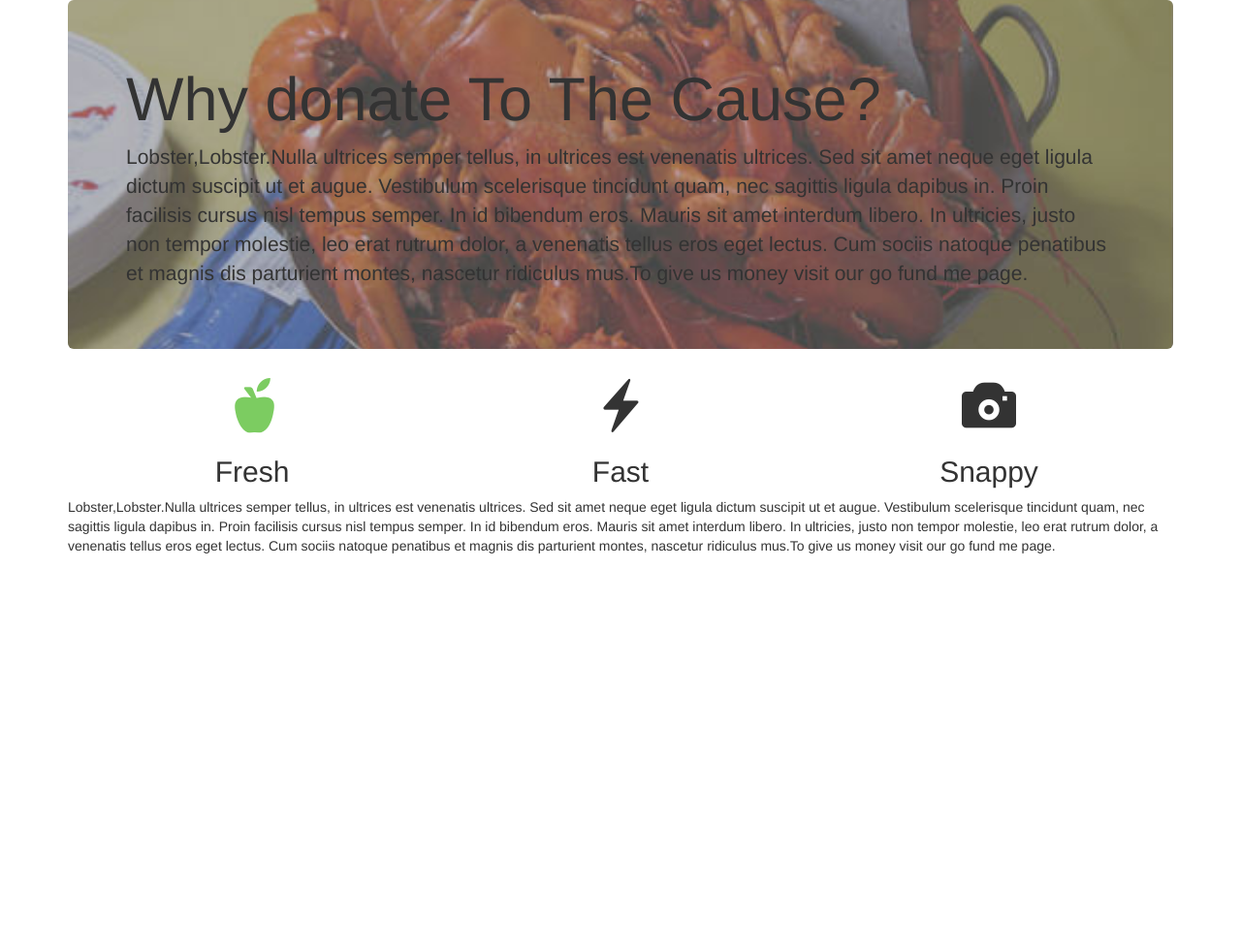
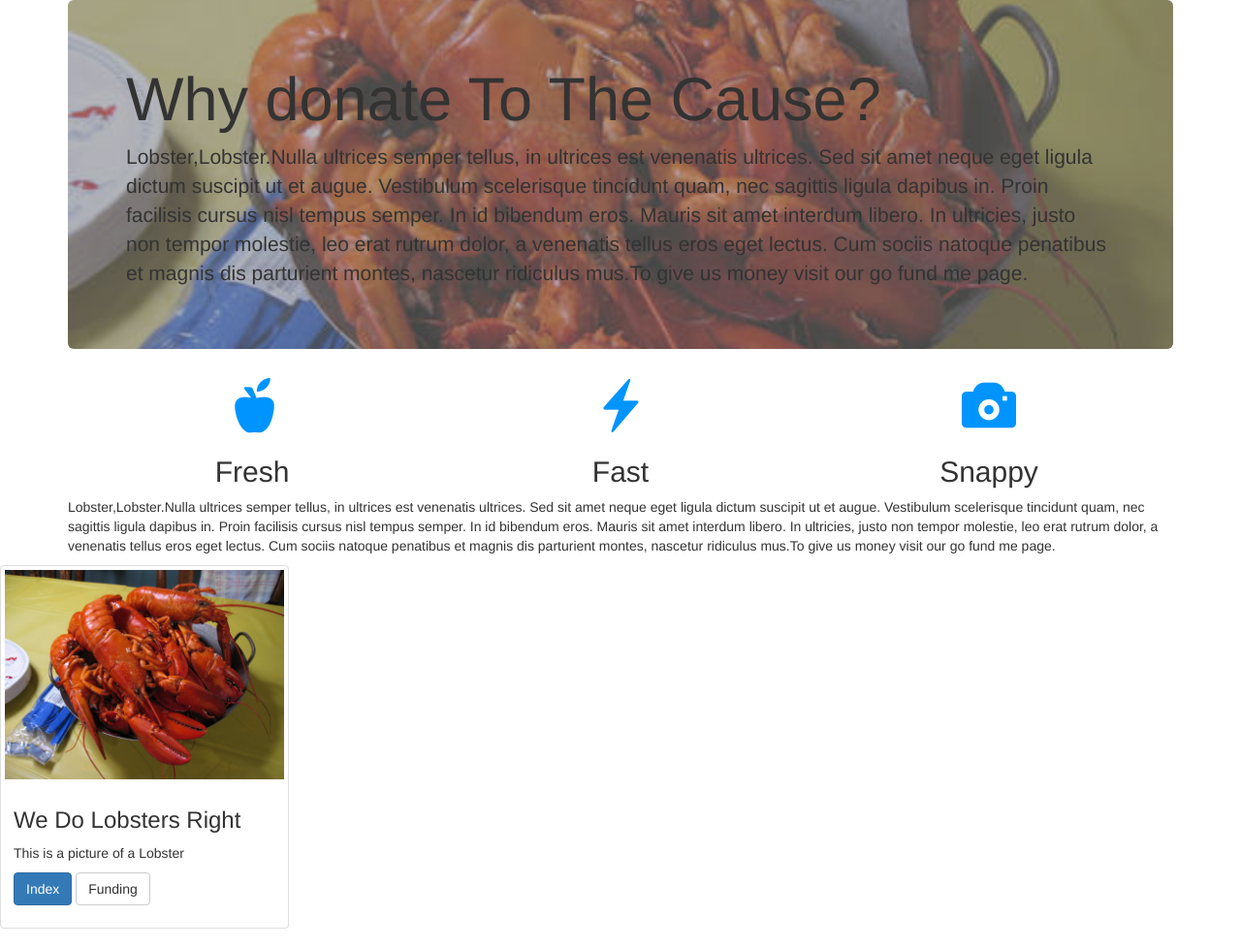
Before and after one commit to jaeejones/MyAwesomeStartup, a plain HTML site: page about.html in a window 1280 px wide. Shown: the whole page at 97% size. Before the commit the page ends 800 px from the top, so only its background shows below. Drawn offline with Linux system fonts and the light colour scheme.

Commit message:
Updates to about page

```diff
--- a/about.html
+++ b/about.html
@@ -11,28 +11,41 @@
         <div class="jumbotron">
             <h1>Why donate To The Cause?</h1>
 
-            <p> Lobster,Lobster.Nulla ultrices semper tellus, in ultrices est venenatis ultrices.
-             Sed sit amet neque eget ligula dictum suscipit ut et augue. Vestibulum scelerisque tincidunt quam,
-            nec sagittis ligula dapibus in. Proin facilisis cursus nisl tempus semper. In id bibendum eros.
-            Mauris sit amet interdum libero. In ultricies, justo non tempor molestie, leo erat rutrum dolor,
-            a venenatis tellus eros eget lectus. Cum sociis natoque penatibus et magnis dis parturient montes,
-            nascetur ridiculus mus.To give us money visit our go fund me page.</p>
+            <p>
+                Lobster,Lobster.Nulla ultrices semper tellus, in ultrices est venenatis ultrices.
+                Sed sit amet neque eget ligula dictum suscipit ut et augue. Vestibulum scelerisque tincidunt quam,
+                nec sagittis ligula dapibus in. Proin facilisis cursus nisl tempus semper. In id bibendum eros.
+                Mauris sit amet interdum libero. In ultricies, justo non tempor molestie, leo erat rutrum dolor,
+                a venenatis tellus eros eget lectus. Cum sociis natoque penatibus et magnis dis parturient montes,
+                nascetur ridiculus mus.To give us money visit our go fund me page.
+            </p>
         </div>
         <div class="Row">
 
             <div class="col-sm-4 feature">
-            <span class="glyphicon glyphicon-apple" aria-hidden="true"></span><h2>Fresh</h2></div>
+                <span class="glyphicon glyphicon-apple" aria-hidden="true"></span><h2>Fresh</h2>
+            </div>
             <div class="col-sm-4 feature"><span class="glyphicon glyphicon-flash" aria-hidden="true"></span> <h2>Fast</h2></div>
             <div class="col-sm-4 feature"><span class="glyphicon glyphicon-camera" aria-hidden="true"></span> <h2>Snappy</h2></div>
         </div>
-        <p>
-            Lobster,Lobster.Nulla ultrices semper tellus, in ultrices est venenatis ultrices.
-            Sed sit amet neque eget ligula dictum suscipit ut et augue. Vestibulum scelerisque tincidunt quam,
-            nec sagittis ligula dapibus in. Proin facilisis cursus nisl tempus semper. In id bibendum eros.
-            Mauris sit amet interdum libero. In ultricies, justo non tempor molestie, leo erat rutrum dolor,
-            a venenatis tellus eros eget lectus. Cum sociis natoque penatibus et magnis dis parturient montes,
-            nascetur ridiculus mus.To give us money visit our go fund me page.
-        </p>
+
+                    <p>
+                        Lobster,Lobster.Nulla ultrices semper tellus, in ultrices est venenatis ultrices.
+                        Sed sit amet neque eget ligula dictum suscipit ut et augue. Vestibulum scelerisque tincidunt quam,
+                        nec sagittis ligula dapibus in. Proin facilisis cursus nisl tempus semper. In id bibendum eros.
+                        Mauris sit amet interdum libero. In ultricies, justo non tempor molestie, leo erat rutrum dolor,
+                        a venenatis tellus eros eget lectus. Cum sociis natoque penatibus et magnis dis parturient montes,
+                        nascetur ridiculus mus.To give us money visit our go fund me page.
+                    </p>
+                </div>
+        <div class="row">
+        <div class="col-sm-8 col-md-3">
+        <div class="thumbnail">
+        <img src="Images/lobster.jpg" alt="lobster">
+        <div class="caption">
+        <h3>We Do Lobsters Right</h3>
+        <p>This is a picture of a Lobster</p>
+        <p><a href="index.html" class="btn btn-primary" role="button">Index</a> <a href="funding.html" class="btn btn-default" role="button">Funding</a></p>
         </div>
 </body>
 </html>
--- a/style.css
+++ b/style.css
@@ -12,5 +12,15 @@
 }
 .feature .glyphicon-apple
 {
-    color: #7ccc61
+    color: #0094ff
 }
+.feature .glyphicon-flash{
+
+    color: #0094ff
+}
+.feature .glyphicon-camera{
+    color: #0094ff
+}
+.row{
+
+}
```
Also changed, not shown: 1 other file.
